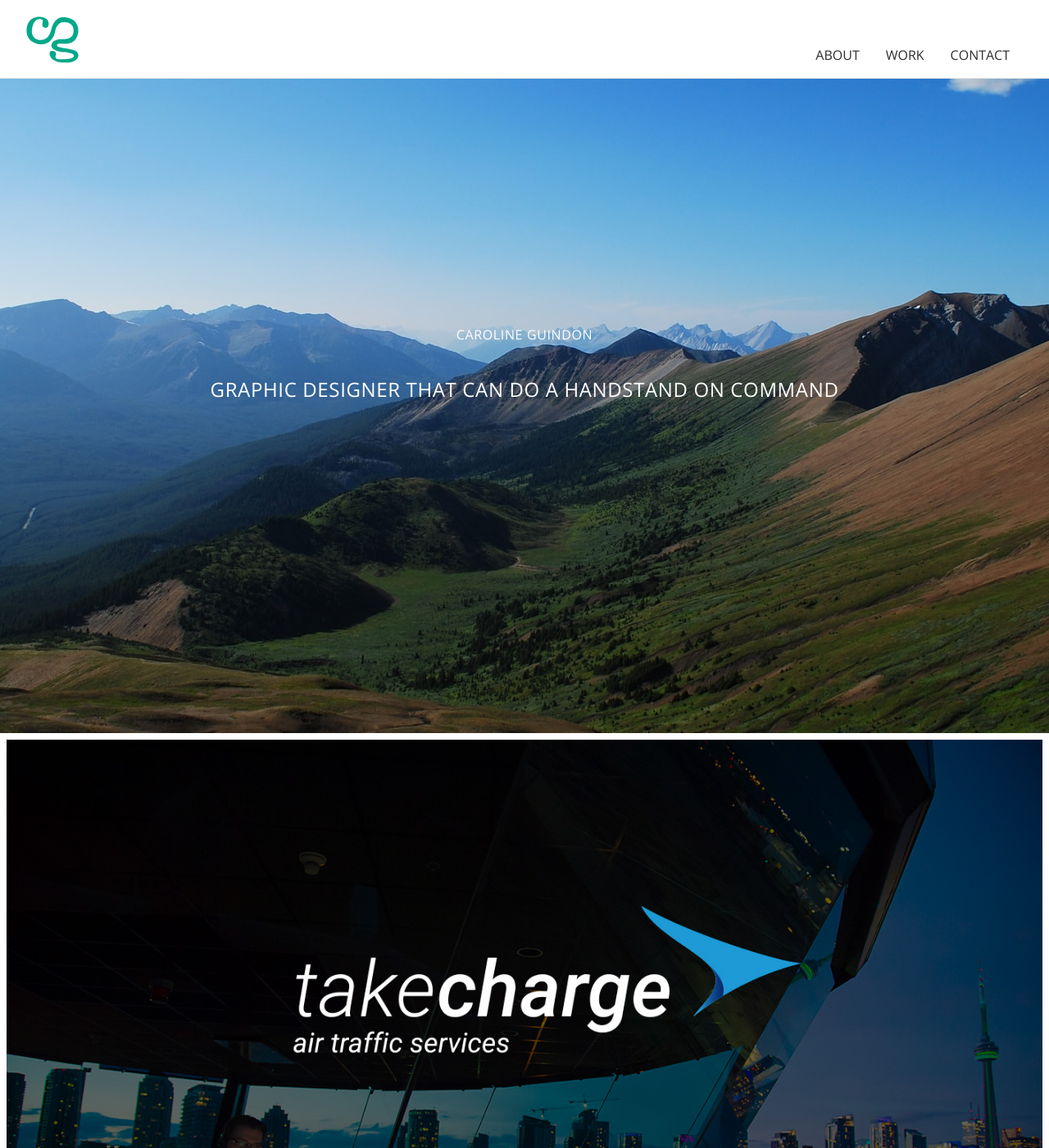
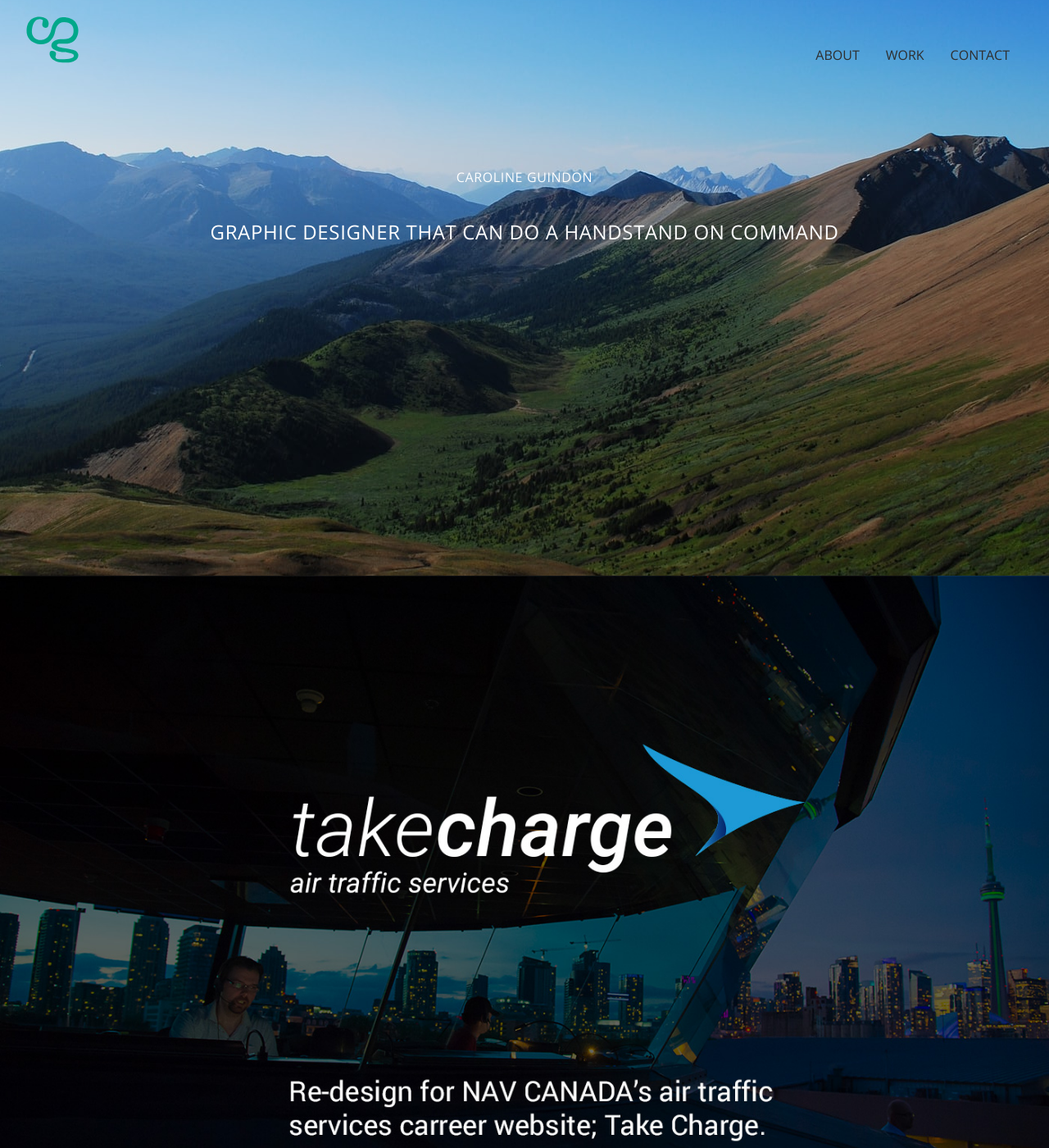
Before and after one commit to CGuindon/cgdesigned, a Jekyll site: the page built from index.html, in a window 1280 px wide and 1400 px high. Shown: the whole window at 82% size. Built offline with Jekyll 4.4.1, drawn with Linux system fonts in a browser that asks for light colours.

Commit message:
fixing nav space

```diff
--- a/_includes/css/general.css
+++ b/_includes/css/general.css
@@ -83,13 +83,11 @@
 }
 
 header {
-	background: #fff;
 	width: 100%;
 	height: 6em;
 	position: fixed;
 	top: 0;
 	left: 0;
-	border-bottom: 1px solid #e2e2e2;
 	z-index: 100;
 }
 
@@ -151,6 +149,7 @@
 .h1-bg {
 	padding: 2em 0;
 	background: url(../img/bg-intro.jpg) center;
+	margin-top: -12em;
 
 }
 
@@ -418,8 +417,7 @@
 
 		display: none;
 		position: fixed;
-		padding: 1em;
-		background: #fff;
+
 		right: 3em;
 		top: 3em;
 		width: 30%;
--- a/index.html
+++ b/index.html
@@ -18,9 +18,7 @@
 <div class="grid about-bg">
 
 		<div class="unit unit-xs-1 unit-s-1 unit-m-1 unit-l-1" >
-			<div class="unit-spacer">
 				<img src="img/nc1.jpg" alt="NAV Canada Take Charge Website" class="flex-img">
-			</div>
 		</div>
 
 
```
